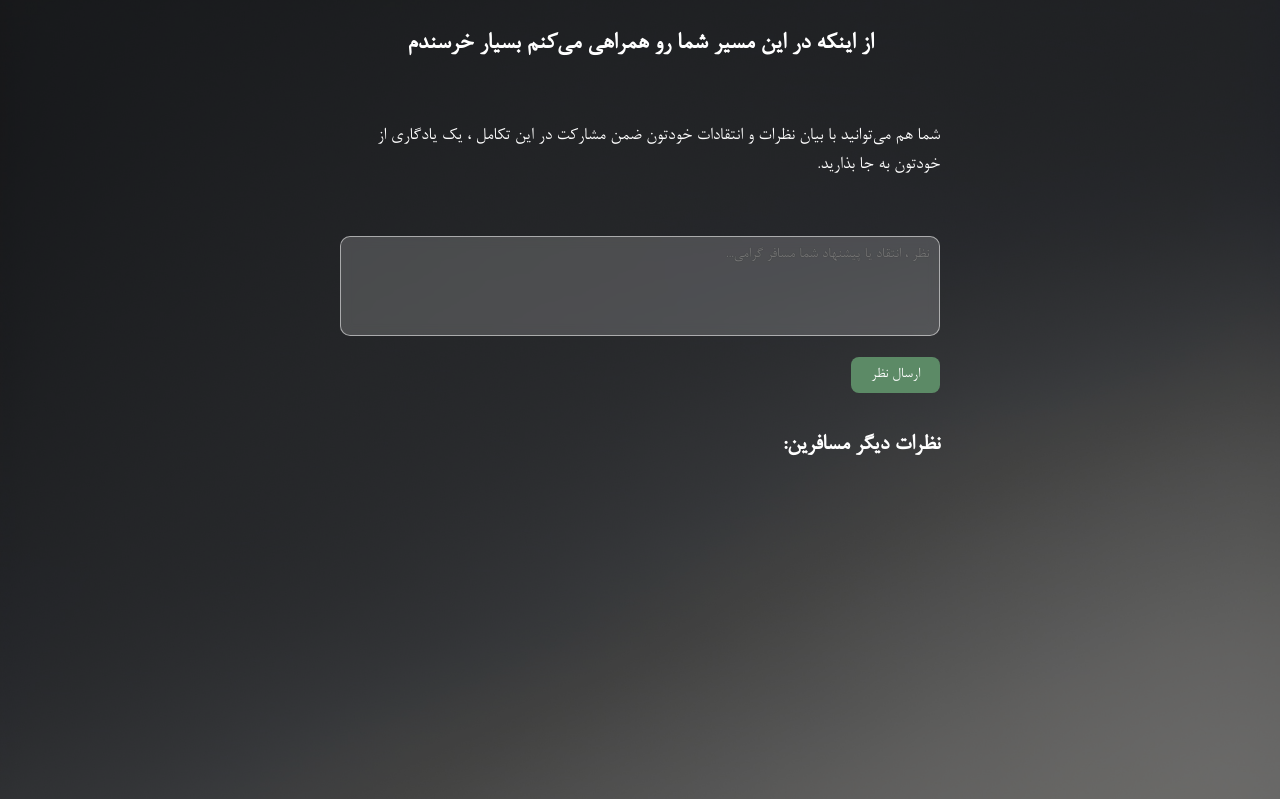
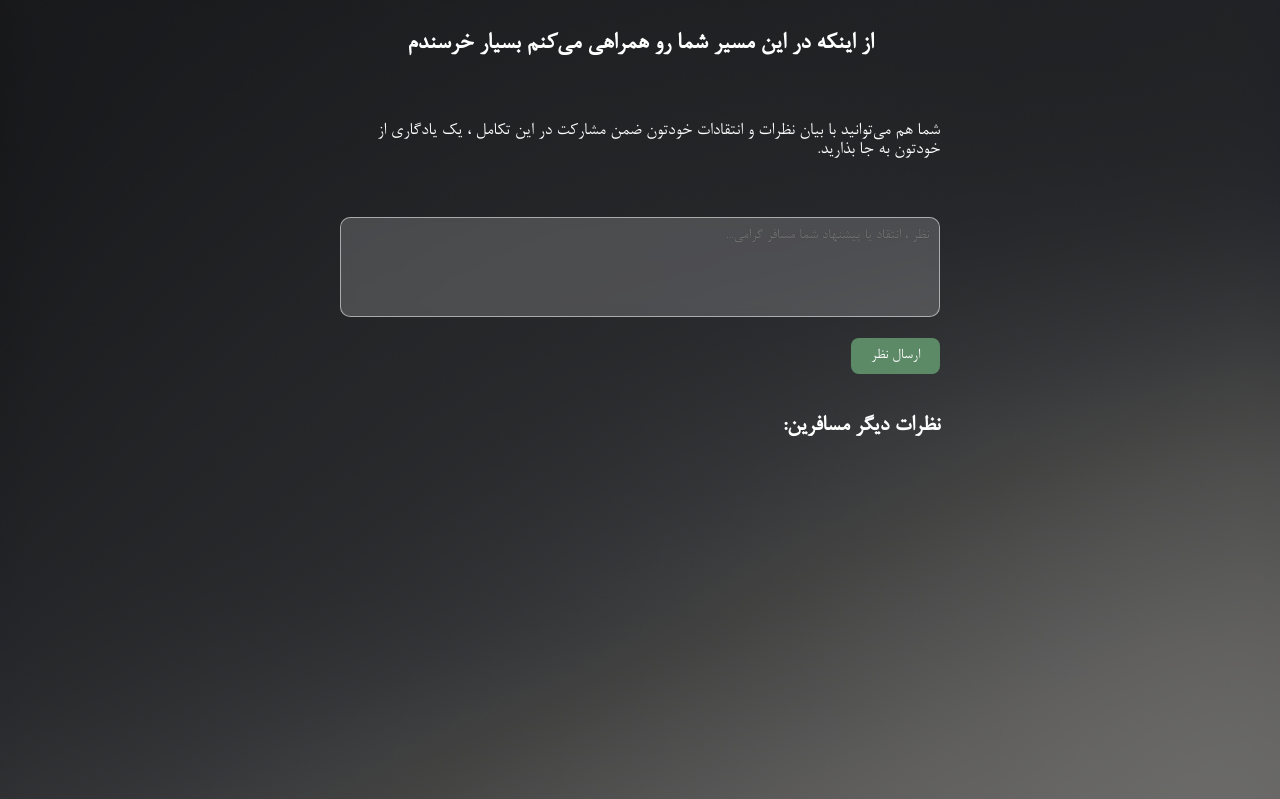
Before and after one commit to Amir-Khansari/Driver, a PHP site: page / in a window 1280 px wide. Shown: the part 18-817 px from the top of the page. Run offline with PHP 8.4, Linux system fonts and the light colour scheme.

Commit message:
Update style.css

```diff
--- a/style.css
+++ b/style.css
@@ -34,7 +34,7 @@ header h1 {
   max-width: 600px;
   margin: 0 auto;
   font-size: 1.2rem;
-  line-height: 1.5;
+  line-height: 1 ;
 }
 
 .form-section,
@@ -61,7 +61,7 @@ textarea {
   background: rgba(255, 255, 255, 0.18); /* کمی تیره‌تر از قبل */
   backdrop-filter: blur(6px);
   -webkit-backdrop-filter: blur(6px);
-  color: #E0E6ED; /* روشن‌تر از قبل */
+  color: #F9F9F9 ; /* روشن‌تر از قبل */
   text-shadow: 0 0 1px #00000066; /* سایه کمتر */
 }
 
```
